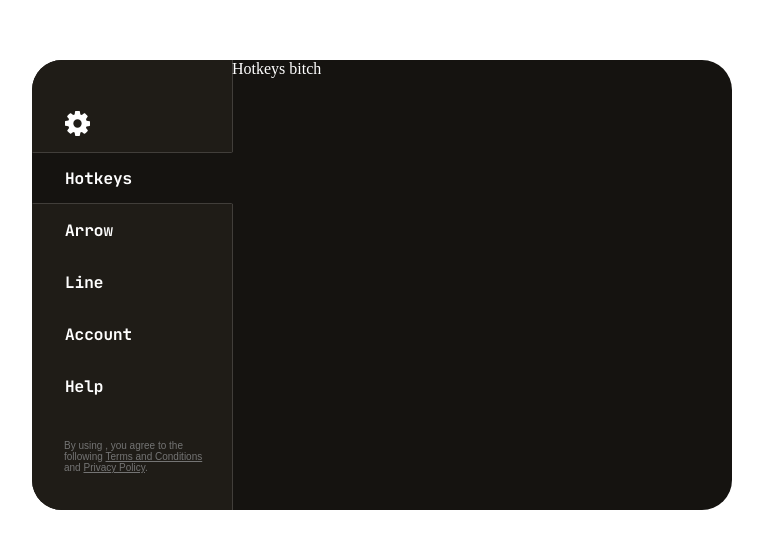
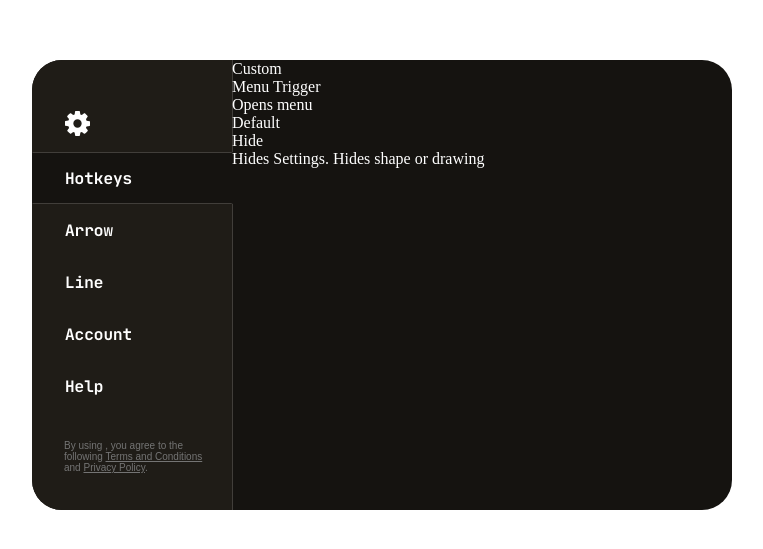
Before and after one commit to jaygraygray/annotate, a React app: page / in a window 1280 px wide. Shown: the part 115-664 px from the top of the page, without its empty margins (258-1021 px from the left). Built offline with nearby package versions, Linux system fonts and the light colour scheme; a web font is replaced by a local one.

Commit message:
flesh out hotkeys skeleton

```diff
--- a/src/app/components/Settings/Content/Hotkeys/Hotkeys.tsx
+++ b/src/app/components/Settings/Content/Hotkeys/Hotkeys.tsx
@@ -1,9 +1,45 @@
 import React from "react";
+import { defaultHotkeys, CUSTOM, DEFAULT } from "../../../../hotkeys"
 
-// const HotkeyRow = () => <div></div>
+const customHotkeys = defaultHotkeys.filter(({ type }) => type === CUSTOM);
+const defaults = defaultHotkeys.filter(({ type }) => type === DEFAULT)
 
-// const Description = () => <div></div>
+const Description = ({ children }) => <div>{children}</div>
 
-// const Triggers = () => <div></div>
+const Triggers = ({ children }) => <div>{children}</div>
 
-export const Hotkeys = () => <div>Hotkeys bitch</div>;
+const HotkeyRow = ({ description, value, label }) => {
+  const formattedTrigger = label;
+  return (
+    <>
+      <Triggers>{formattedTrigger}</Triggers>
+      <Description>{description}</Description>
+    </>
+  )
+}
+
+
+console.log(">>customHotkeys", customHotkeys);
+console.log(">>defaults", defaults);
+export const Hotkeys = () => (
+  <div>
+    <div>
+      Custom <br />
+      {customHotkeys.map(({ description, value, label }) =>
+        <HotkeyRow
+          description={description}
+          value={value}
+          label={label}
+        />)}
+    </div>
+    <div>
+      Default <br />
+      {defaults.map(({ description, value, label }) =>
+        <HotkeyRow
+          description={description}
+          value={value}
+          label={label}
+        />)}
+    </div>
+  </div>
+);
--- a/src/app/hotkeys/hotkeyDefaults.ts
+++ b/src/app/hotkeys/hotkeyDefaults.ts
@@ -4,8 +4,8 @@ export const hotKeyMap = {
   openLag: 800,
 }
 
-const DEFAULT = "default";
-const CUSTOM = "custom";
+export const DEFAULT = "default";
+export const CUSTOM = "custom";
 
 type Hotkey = {
   name: string;         // internal reference
@@ -33,5 +33,5 @@ const hide: Hotkey = {
 
 export const defaultHotkeys: Hotkey[] = [
   menuTrigger,
-  hide
+  hide,
 ];
--- a/src/app/hotkeys/index.ts
+++ b/src/app/hotkeys/index.ts
@@ -1,4 +1,4 @@
-import { hotKeyMap } from "./hotkeyDefaults";
+import { hotKeyMap, defaultHotkeys, CUSTOM, DEFAULT } from "./hotkeyDefaults";
 import useHotKeys from "./useHotKeys";
 
-export { hotKeyMap, useHotKeys }
+export { hotKeyMap, useHotKeys, defaultHotkeys, CUSTOM, DEFAULT }
```
Also changed, not shown: src/shell/main/index.ts (+4 -4 lines).
